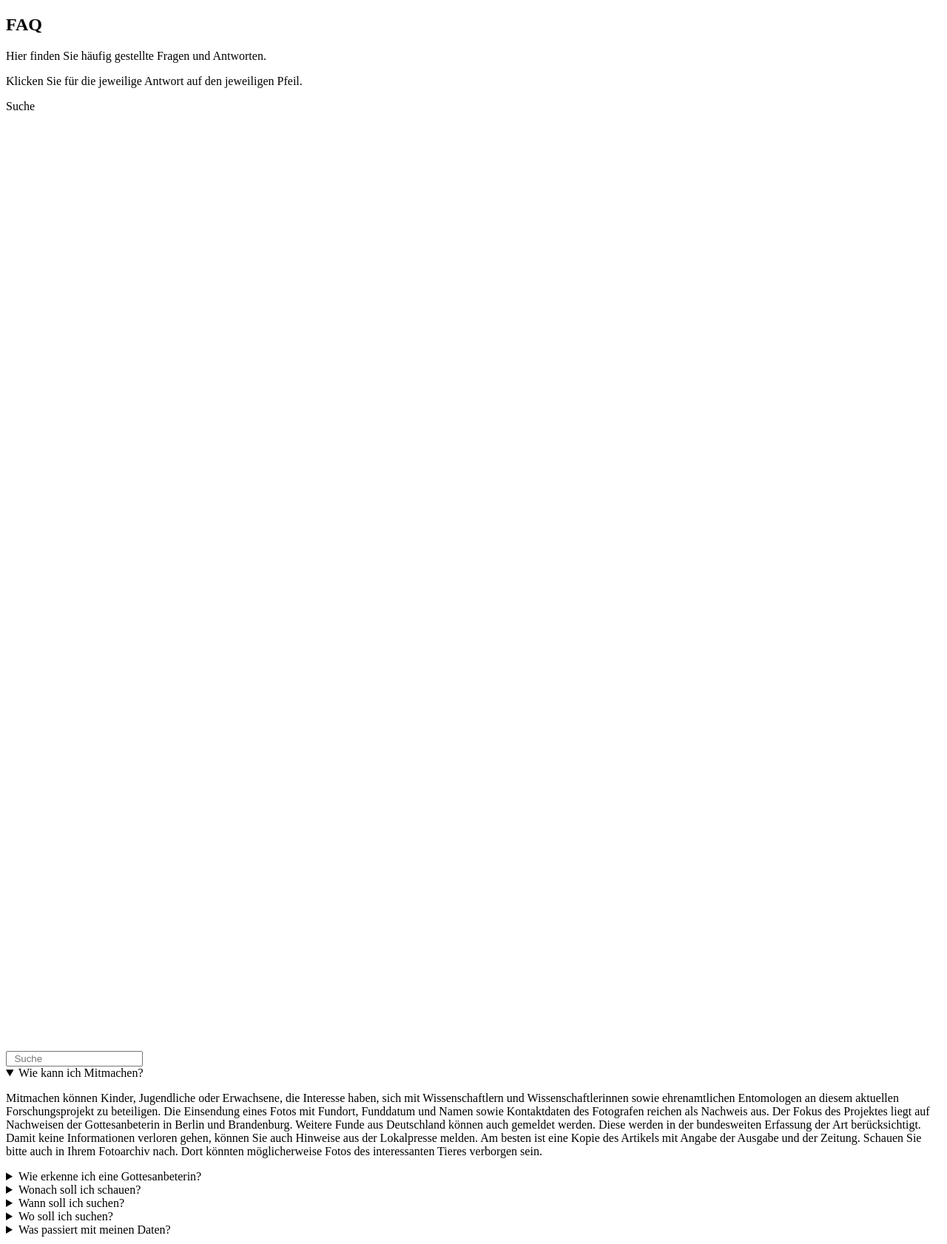
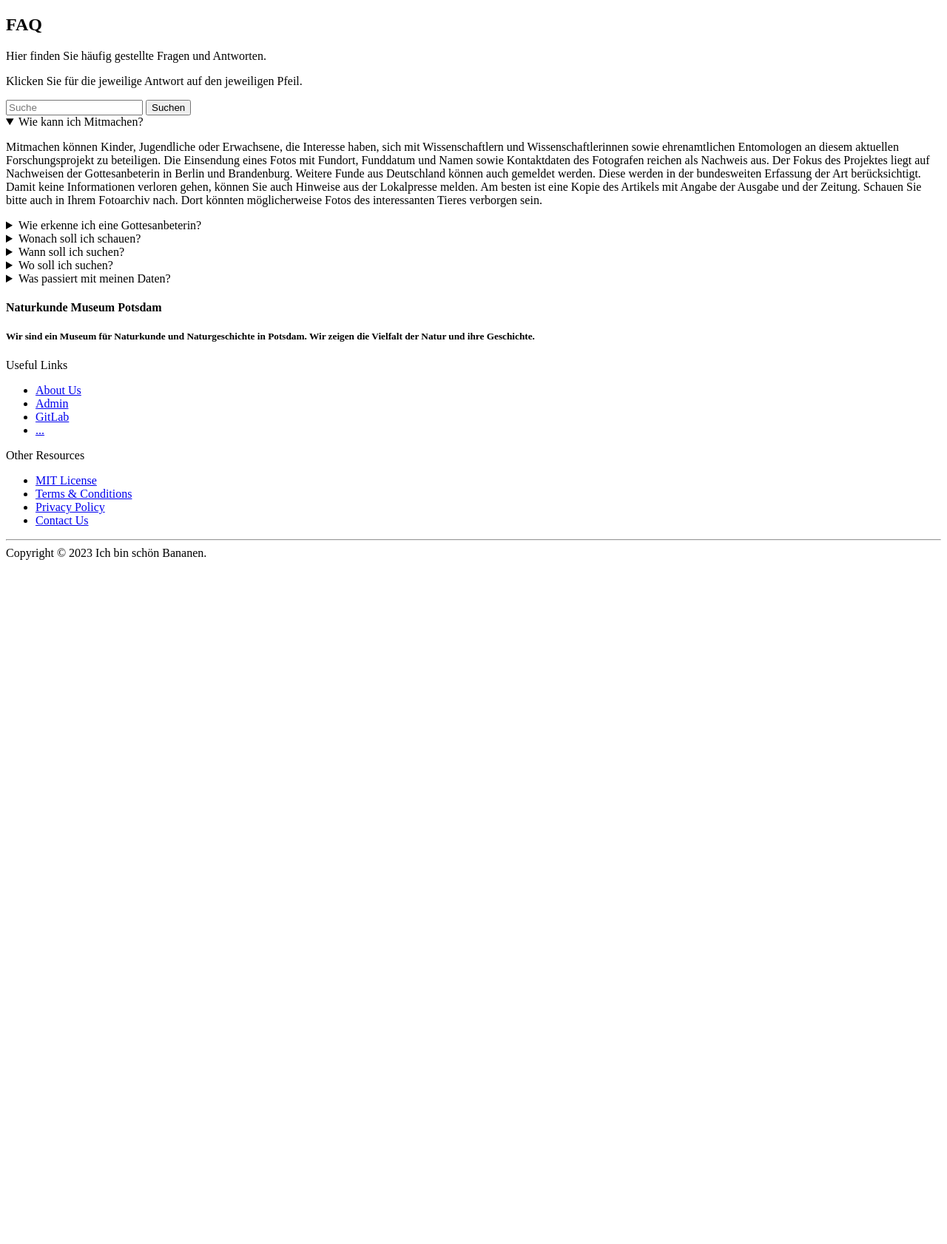
Before and after one commit to opendata-apps/mantis, a Python web app: template src/mantis/mantis/templates/faq.jinja2 in a window 1280 px wide. Shown: the part 151-1833 px from the top of the page at 74% size. After the commit the page ends 908 px from the top, so only its background shows below. Run offline with Jinja, Linux system fonts and the light colour scheme; the template is opened without the code that fills it, so the values that code supplies are empty.

Commit message:
FAQ Suchleiste hinzugefügt

```diff
--- a/src/mantis/development.ini
+++ b/src/mantis/development.ini
@@ -37,7 +37,7 @@ file_template = %%(year)d%%(month).2d%%(day).2d_%%(rev)s
 
 [server:main]
 use = egg:waitress#main
-listen = 10.128.201.112:6544
+listen = 0.0.0.0:6544
 
 ###
 # logging configuration
--- a/src/mantis/mantis/templates/faq.jinja2
+++ b/src/mantis/mantis/templates/faq.jinja2
@@ -8,19 +8,37 @@
 {%endblock text%}
 
 {% block content %}
-<div class="flex justify-center my-10">
-  <div class="w-full md:w-1/2 lg:w-1/2">
-    <label class="relative block">
-      <span class="sr-only">Suche</span>
-      <span class="absolute inset-y-10 left-10 flex items-center pl-2">
-        <svg class="h-5 w-5 fill-slate-300" viewBox="0 0 20 20"><!-- ... --></svg>
-      </span>
-      <input class="placeholder:italic placeholder:text-slate-300 block bg-white w-full border border-slate-200 rounded-md py-2 pl-9 pr-3 shadow-sm focus:outline-none focus:border-sky-400 focus:ring-sky-400 focus:ring-1 sm:text-sm" placeholder="  Suche" type="text" name="suche"/>
-    </label>
+
+<script src="https://code.jquery.com/jquery-3.6.0.min.js"></script>
+<script>
+  $(document).ready(function() {
+    $('button[type="button"]').click(function() {
+      var searchTerm = $('input[name="search"]').val().toLowerCase();
+      $('details').each(function() {
+        var text = $(this).text().toLowerCase();
+        if (text.indexOf(searchTerm) > -1) {
+          $(this).show();
+        } else {
+          $(this).hide();
+        }
+      });
+    });
+  });
+</script>
+
+<div class="container mx-auto px-4 py-8">
+ <div class="flex justify-center">
+    <form action="#" method="get" class="w-full md:w-1/2 lg:w-1/2 ">
+      <div class="flex items-center border-b border-b-2 border-green-700 py-2">
+        <input class="appearance-none bg-transparent border-none w-full text-gray-700 mr-3 py-1 px-2 leading-tight focus:outline-none" type="text" name="search" placeholder="Suche" aria-label="Suche">
+        <button class="flex-shrink-0 bg-green-700 hover:bg-green-700 border-green-700 hover:border-green-700 text-sm border-4 text-white py-1 px-2 rounded" type="button">
+          Suchen
+        </button>
+      </div>
+    </form>
   </div>
 </div>
-
-<div class="container mx-auto px-4 py-2">
+  <div class="container mx-auto px-4 py-2">
     <div class="flex flex-wrap">
         <div class="px-2 mb-4">
             <details class="open:bg-white dark:open:bg-slate-900 open:ring-1 open:ring-black/5 dark:open:ring-white/10 open:shadow-lg p-6 rounded-lg" open>
```
